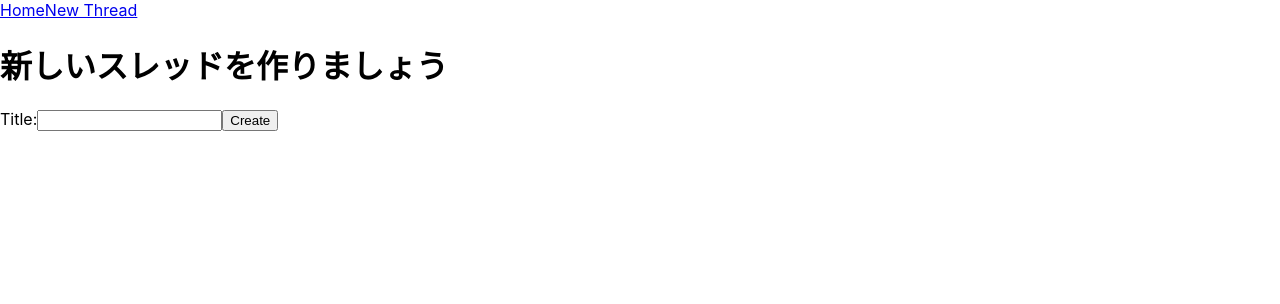
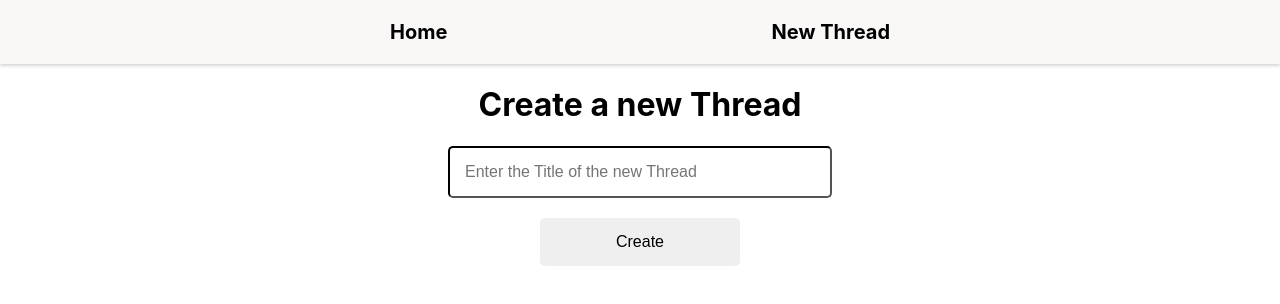
Before and after one commit to taiyo914/react-thread, a React (Create React App) app: page /newthread in a window 1280 px wide. Shown: the top 304 px of the page. Built offline with nearby package versions, Linux system fonts and the light colour scheme.

Commit message:
CSSでスタイルを当てました

```diff
--- a/src/App.css
+++ b/src/App.css
@@ -1,16 +1,93 @@
-.header{
-  background-color: rgb(95, 187, 64);
+.Navi{
+  background-color: rgba(247, 241, 241, 0.589);
   padding: 20px;
   font-size: 20px;
-  color: aliceblue;
   font-weight: bold;
+  box-shadow: 0px 0.5px 4px 0px rgba(141, 132, 132, 0.5);
+  height: 24px;
 }
 
-.listItem{
-  margin:-1px auto;
-  padding: 10px;
-  width: 300px;
-  min-height: 25px;
-  border: solid 1px;
+.wrapper{
+  margin: 0 auto;
+  display: flex;
+  justify-content: space-between;
+  max-width: 500px;
+}
+
+.Navi a{
+  text-decoration-line: none;
+  color: black;
+  transition: 0.3s;
+}
+
+.Navi a:hover{
+  opacity: 0.6;
+  margin-top: -1px;
+}
+
+.title{
+  text-align: center;
+}
+
+.threadContainer{
+  padding: 0px;
+}
+
+.threadItem{
+  padding: 0 1em;
+  margin: 1em auto;
+  color: #5d627b;
+  background: white;
+  border-left: solid 5px rgb(175, 175, 232);
+  box-shadow: 0 2px 5px rgba(0, 0, 0, 0.22);
   list-style-type: none;
+  max-width: 350px;
+  font-size: 1.3rem;
+  font-weight: bold;
+  min-height: 50px;
+  display: flex;
+  align-items: center;
+  border-radius: 0.3rem;
 }
+
+.newThreadTitle{
+  text-align: center;
+}
+
+.form{
+  text-align: center;
+}
+
+.textBox{
+  width: 350px;
+  padding: 15px;
+  border-radius: 5px;
+  font-size: 16px;
+  border-color: black;
+  transition: 0.2s;
+}
+
+.textBox:focus{
+  width: 350px;
+  padding: 15px;
+  border-radius: 5px;
+  font-size: 16px;
+  border-color: rgb(85, 85, 217);
+}
+
+.button{
+  width: 200px;
+  margin-top: 20px;
+  padding: 15px;
+  border: none;
+  border-radius: 5px;
+  font-size: 16px;
+  transition: 0.4s ease-out;
+  color: black;
+}
+
+
+.button:hover{
+  color: white;
+  background: rgb(85, 85, 217);
+}
--- a/src/App.js
+++ b/src/App.js
@@ -12,8 +12,10 @@ function App() {
   return (
     <BrowserRouter>
       <div className="Navi">
-        <Link to="/">Home</Link>
-        <Link to="/newthread">New Thread</Link>
+        <div className="wrapper">
+          <Link to="/">Home</Link>
+          <Link to="/newthread">New Thread</Link>
+        </div>
       </div>
       <Routes>
         <Route path="/" element={<Home posts={posts} setPosts={setPosts}/>} />
--- a/src/components/Home.jsx
+++ b/src/components/Home.jsx
@@ -15,9 +15,10 @@ const Home = ({posts, setPosts}) => {
 
   return (
     <>
-    <ul className = "listBox">
+    <h1 className="title">Thraeds</h1>
+    <ul className = "threadContainer">
       {posts.map(post => (
-        <li key={post.id} className ="listItem">
+        <li key={post.id} className ="threadItem">
             {post.title}
         </li>
       ))}
--- a/src/components/NewThread.jsx
+++ b/src/components/NewThread.jsx
@@ -33,18 +33,20 @@ const NewThread = ({posts, setPosts}) => {
 
   return (
     <div className="newThread content">
-      <h1>新しいスレッドを作りましょう</h1>
-      <form onSubmit={handleSubmit}>
+      <h1 className = "newThreadTitle">Create a new Thread</h1>
+      <form onSubmit={handleSubmit} className="form">
         <label>
-          Title:
           <input
             type="text"
             value={title}
             onChange={(e) => setTitle(e.target.value)}
             required
+            className ="textBox"
+            placeholder="Enter the Title of the new Thread"
           />
         </label>
-        <button type="submit">Create</button>
+        <br/>
+        <button type="submit" className="button">Create</button>
       </form>
     </div>
   );
```
